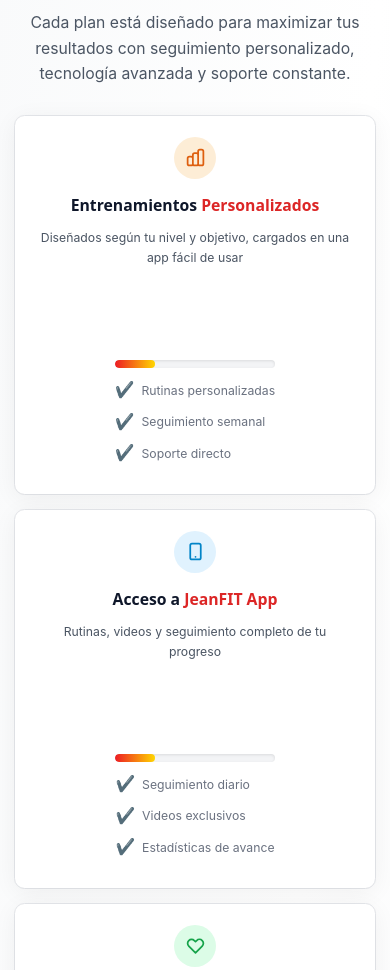
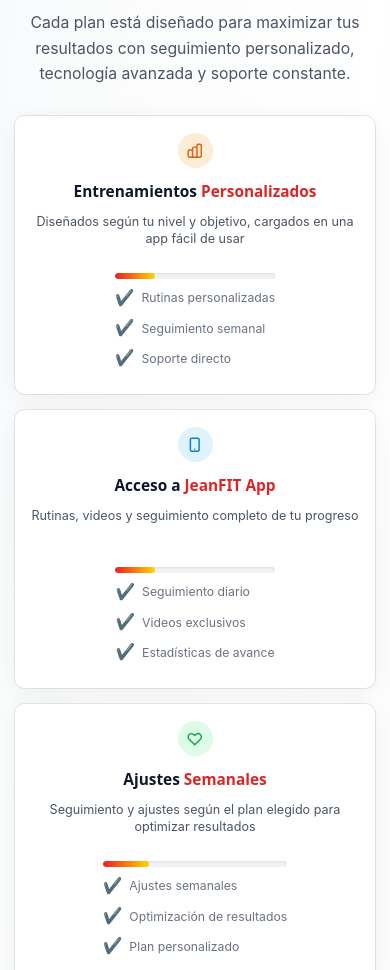
Before and after one commit to devXter/landing-page-jean-fit, an Astro site: page / in a window 390 px wide. Shown: the part 912-1882 px from the top of the page. Built offline with nearby package versions, Linux system fonts and the light colour scheme; Astro itself is replaced by a stand-in of ours.

Commit message:
Section Service completed

```diff
--- a/src/components/Services.astro
+++ b/src/components/Services.astro
@@ -491,9 +491,9 @@
     border-radius: var(--border-radius);
     border: 1px solid #e5e7eb;
     position: relative;
-    padding: var(--card-padding);
+    padding: 1.25rem 1rem;
     height: auto;
-    min-height: 380px;
+    min-height: 280px;
     display: flex;
     flex-direction: column;
     align-items: center;
@@ -507,13 +507,45 @@
 
   @media (min-width: 640px) {
     .service-card {
-      min-height: 420px;
+      padding: var(--card-padding);
+    }
+  }
+
+  /* Optimizaciones específicas para mobile */
+  @media (max-width: 639px) {
+    .service-card h3 {
+      font-size: 1.1rem;
+      margin-bottom: 0.75rem;
+      line-height: 1.3;
+    }
+
+    .service-card .service-desc-solid {
+      font-size: 0.9rem;
+      margin-bottom: 1rem;
+      line-height: 1.4;
+    }
+
+    .service-card .w-12 {
+      width: 2.5rem;
+      height: 2.5rem;
+      margin-bottom: 1rem;
+    }
+
+    .service-card .w-12 svg {
+      width: 1.25rem;
+      height: 1.25rem;
+    }
+  }
+
+  @media (min-width: 640px) {
+    .service-card {
+      min-height: 380px;
     }
   }
 
   @media (min-width: 768px) {
     .service-card {
-      min-height: 460px;
+      min-height: 420px;
     }
   }
 
@@ -532,7 +564,7 @@
   .service-card-gamify .gamify-extra {
     position: relative;
     background: transparent;
-    padding: 1rem 0 0 0;
+    padding: 0.75rem 0 0 0;
     opacity: 1;
     visibility: visible;
     transition: all var(--transition-speed) ease;
@@ -549,11 +581,11 @@
   /* Estilos para la barra de progreso responsiva */
   .progress-bar-outer {
     width: 100%;
-    height: 8px;
+    height: 6px;
     background: #f3f4f6;
-    border-radius: 6px;
+    border-radius: 4px;
     overflow: hidden;
-    margin-bottom: 0.75rem;
+    margin-bottom: 0.5rem;
     box-shadow: inset 0 1px 3px rgba(0, 0, 0, 0.1);
   }
 
@@ -596,8 +628,14 @@
     display: flex;
     align-items: center;
     gap: 0.5rem;
-    margin-bottom: 0.5rem;
+    margin-bottom: 0.4rem;
     transition: transform 0.2s ease;
+  }
+
+  @media (min-width: 640px) {
+    .benefits-list li {
+      margin-bottom: 0.5rem;
+    }
   }
 
   .benefits-list li:hover {
```
